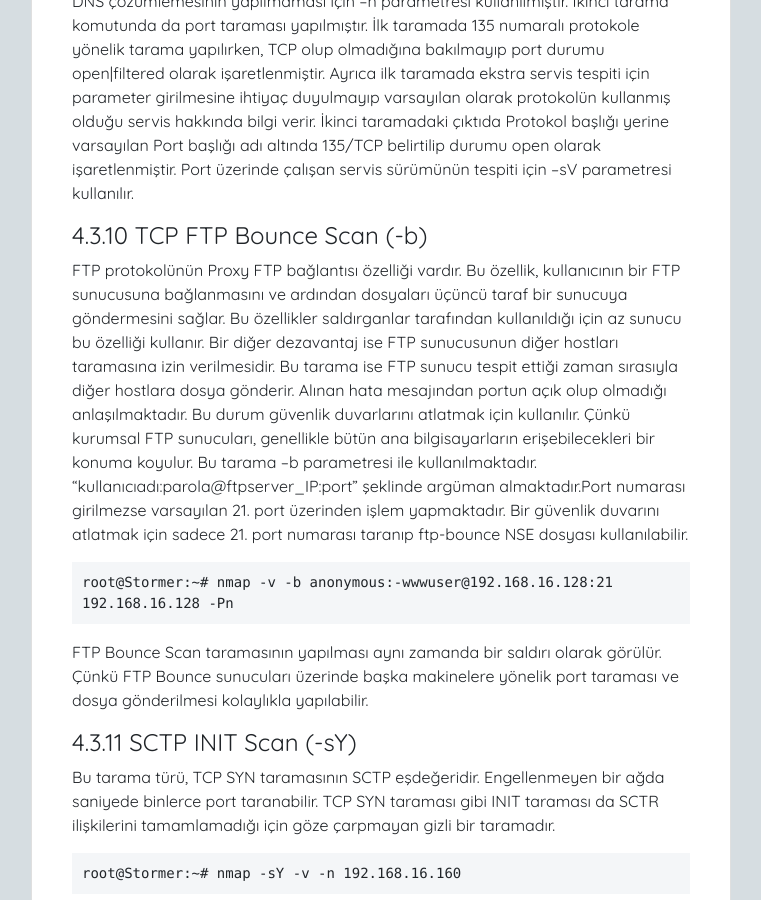
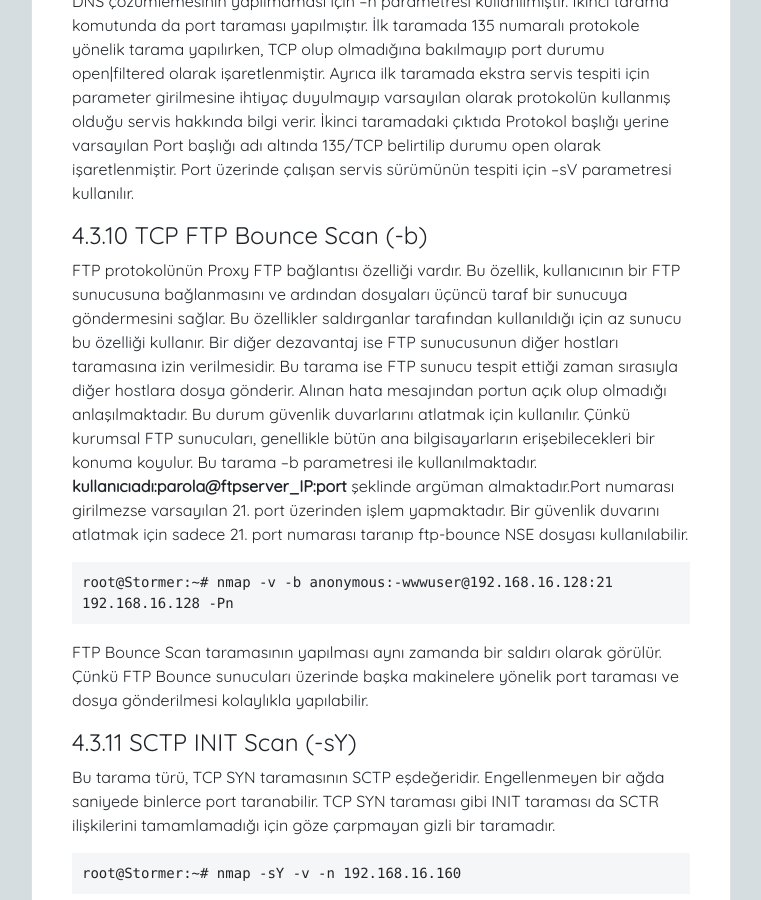
Before and after one commit to laccart/laccart, a Jekyll site: the page built from _posts/2020-01-29-Nmap-ile-Port-Taraması-Nasıl-Yapılır.markdown, in a window 1280 px wide and 900 px high, scrolled down 10156 px. Shown: the whole window, without its empty margins (234-995 px from the left). Built offline with Jekyll 4.4.1, drawn with Linux system fonts in a browser that asks for light colours; nearby versions of some CDN libraries; some of the changed text lies outside the part shown.

````diff
--- a/_posts/2020-01-29-Nmap-ile-Port-Taraması-Nasıl-Yapılır.markdown
+++ b/_posts/2020-01-29-Nmap-ile-Port-Taraması-Nasıl-Yapılır.markdown
@@ -90,7 +90,7 @@ Gerçekleştirilen bir port taramasında açık port bulunursa, portta çalışa
 
 #### 4.2.1 Varsayılan Port Taraması
 
-Nmap veritabanında belirlenmiş olan 1000 tane portun taraması yapılır. Bu taramalar genellikle hızlı bir şekilde biter. Ayrıca taramaların kısa sürmesi açısından tarama türü üzerinde değişiklikler yapılabilir. “-n” parametresi ile DNS çözümlemesinin yapılmaması istenir. Böylelikle portlar üzerinde DNS çözümlemesi gerçekleştirilmeyip zamandan tasarruf ederek sonuçlar elde edilir.
+Nmap veritabanında belirlenmiş olan 1000 tane portun taraması yapılır. Bu taramalar genellikle hızlı bir şekilde biter. Ayrıca taramaların kısa sürmesi açısından tarama türü üzerinde değişiklikler yapılabilir. **-n** parametresi ile DNS çözümlemesinin yapılmaması istenir. Böylelikle portlar üzerinde DNS çözümlemesi gerçekleştirilmeyip zamandan tasarruf ederek sonuçlar elde edilir.
 
 ```linux
 root@Stormer:~# nmap 192.168.16.160
@@ -265,7 +265,7 @@ Yukarıdaki nmap komutunda iki farklı özelliğe göre tarama yapılmıştır.
 
 #### 4.3.10 TCP FTP Bounce Scan (-b)
 
-FTP protokolünün Proxy FTP bağlantısı özelliği vardır. Bu özellik, kullanıcının bir FTP sunucusuna bağlanmasını ve ardından dosyaları üçüncü taraf bir sunucuya göndermesini sağlar. Bu özellikler saldırganlar tarafından kullanıldığı için az sunucu bu özelliği kullanır. Bir diğer dezavantaj ise FTP sunucusunun diğer hostları taramasına izin verilmesidir. Bu tarama ise FTP sunucu tespit ettiği zaman sırasıyla diğer hostlara dosya gönderir. Alınan hata mesajından portun açık olup olmadığı anlaşılmaktadır. Bu durum güvenlik duvarlarını atlatmak için kullanılır. Çünkü kurumsal FTP sunucuları, genellikle bütün ana bilgisayarların erişebilecekleri bir konuma koyulur. Bu tarama –b parametresi ile kullanılmaktadır. “kullanıcıadı:parola@ftpserver_IP:port” şeklinde argüman almaktadır.Port numarası girilmezse varsayılan 21. port üzerinden işlem yapmaktadır. Bir güvenlik duvarını atlatmak için sadece 21. port numarası taranıp ftp-bounce NSE dosyası kullanılabilir.
+FTP protokolünün Proxy FTP bağlantısı özelliği vardır. Bu özellik, kullanıcının bir FTP sunucusuna bağlanmasını ve ardından dosyaları üçüncü taraf bir sunucuya göndermesini sağlar. Bu özellikler saldırganlar tarafından kullanıldığı için az sunucu bu özelliği kullanır. Bir diğer dezavantaj ise FTP sunucusunun diğer hostları taramasına izin verilmesidir. Bu tarama ise FTP sunucu tespit ettiği zaman sırasıyla diğer hostlara dosya gönderir. Alınan hata mesajından portun açık olup olmadığı anlaşılmaktadır. Bu durum güvenlik duvarlarını atlatmak için kullanılır. Çünkü kurumsal FTP sunucuları, genellikle bütün ana bilgisayarların erişebilecekleri bir konuma koyulur. Bu tarama –b parametresi ile kullanılmaktadır. **kullanıcıadı:parola@ftpserver_IP:port** şeklinde argüman almaktadır.Port numarası girilmezse varsayılan 21. port üzerinden işlem yapmaktadır. Bir güvenlik duvarını atlatmak için sadece 21. port numarası taranıp ftp-bounce NSE dosyası kullanılabilir.
 
 ```linux
 root@Stormer:~# nmap -v -b anonymous:-wwwuser@192.168.16.128:21  192.168.16.128 -Pn
@@ -349,7 +349,7 @@ root@Stormer:~# nmap -T4 -Pn -p135,139,445 -v -n --max-rtt-timeout 200ms --initi
 
 - **–-defeat-rst-ratelimit** : Yalnızca açık portlara önem verildiğinde kullanışlıdır. Bu parametre kullanılarak hız sınırlamaları göz ardı edilir. Taramalarda RST cevabı için uzun bir süre beklenmediğinde, bazı portların yanıt vermeyeceği için doğruluğu azaltabilir.
 
-- **–-defeat-icmp-ratelimit** :  Hız için doğruluk sunan bir parametre olup ICMP hata mesajlarını hızlandıran hostlara karşı UDP tarama hızını arttırır. Yanıt vermeyen portları varsayılan olarak "open&#124;filtered" yerine "close&#124;filtered" olarak işaretler.
+- **–-defeat-icmp-ratelimit** :  Hız için doğruluk sunan bir parametre olup ICMP hata mesajlarını hızlandıran hostlara karşı UDP tarama hızını arttırır. Yanıt vermeyen portları varsayılan olarak open&#124;filtered yerine close&#124;filtered olarak işaretler.
 
 - **–-nsock-engine epoll&#124;kqueue&#124;poll&#124;select** : Bir nsock IO multiplexing motorunun kullanımını sağlamaktadır. **nmap –V** parametresi ile hangi motorların desteklediğini görülebilir.
 
````
